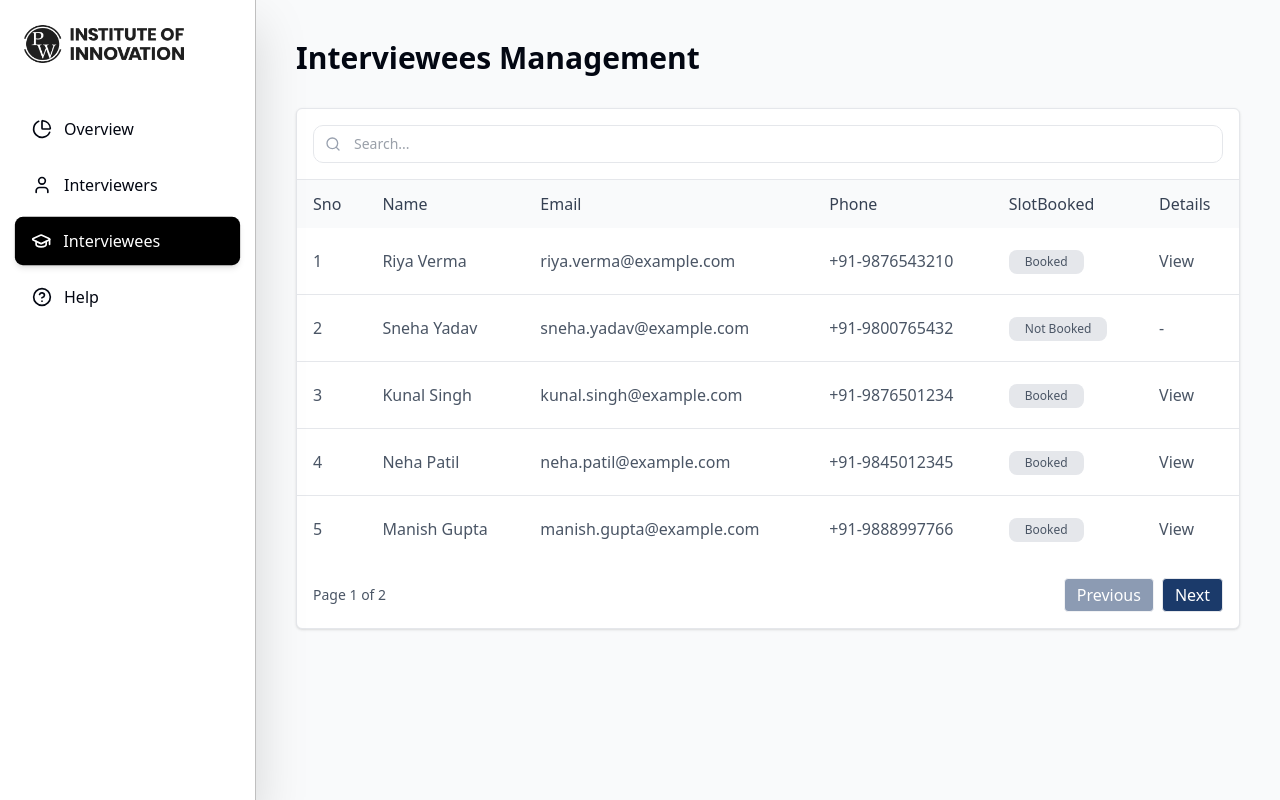
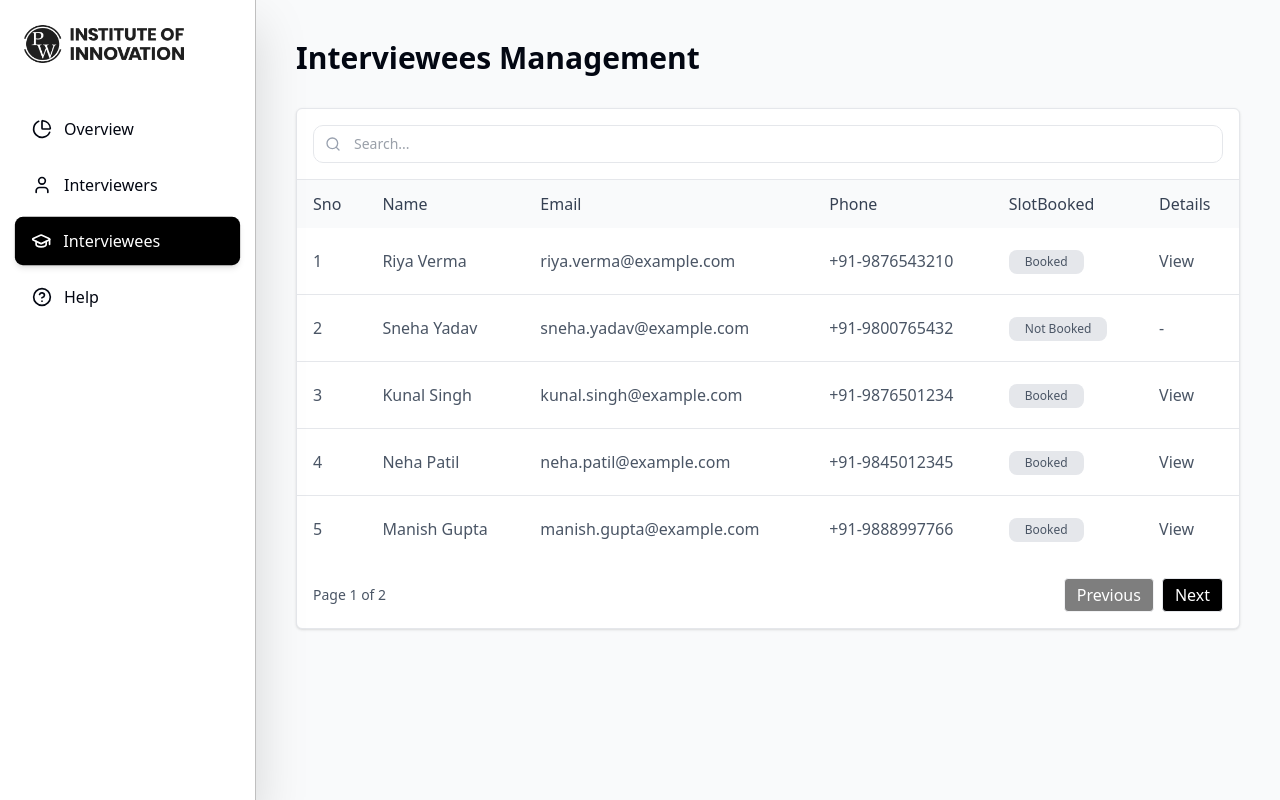
Before and after one commit to Ashutosh-pw-ioi/MeetingScheduler-frontend, a Next.js app: page /admin/interviewees in a window 1280 px wide. Built offline with nearby package versions, Linux system fonts and the light colour scheme.

Commit message:
Few UI and Lint Fixes

```diff
--- a/src/app/Table/SimpleTable.tsx
+++ b/src/app/Table/SimpleTable.tsx
@@ -151,7 +151,7 @@ const SimpleTable: React.FC<SimpleTableProps> = ({
             <button
               disabled={currentPage === 1}
               onClick={() => setCurrentPage((prev) => prev - 1)}
-              className="px-3 py-1 border rounded disabled:opacity-50 cursor-pointer bg-[#1B3A6A] text-white"
+              className="px-3 py-1 border rounded disabled:opacity-50 cursor-pointer bg-black text-white"
             >
               Previous
             </button>
@@ -160,7 +160,7 @@ const SimpleTable: React.FC<SimpleTableProps> = ({
                 currentPage === Math.ceil(filteredData.length / itemsPerPage)
               }
               onClick={() => setCurrentPage((prev) => prev + 1)}
-              className="px-3 py-1 border rounded disabled:opacity-50 cursor-pointer bg-[#1B3A6A] text-white"
+              className="px-3 py-1 border rounded disabled:opacity-50 cursor-pointer bg-black text-white"
             >
               Next
             </button>
--- a/src/app/interviewer/addslots/AddSlotsSection.tsx
+++ b/src/app/interviewer/addslots/AddSlotsSection.tsx
@@ -4,7 +4,7 @@ import { useState } from "react";
 import CalendarComponent from "@/app/interviewee/CalendarComponent";
 import EmptyList from "../EmptyList";
 import { slotsData } from "../constants/SlotsData";
-import { CirclePlus, Edit, Trash2 } from "lucide-react";
+import { CirclePlus, Trash2 } from "lucide-react";
 
 interface TimeSlot {
   id: string;
@@ -231,7 +231,7 @@ export default function AddSlotsSection() {
                                   No time slots added yet
                                   <br />
                                   <span className="text-xs">
-                                    Click "Add Slot" to create your first time
+                                    Click &quot;Add Slot&quot; to create your first time
                                     slot
                                   </span>
                                 </div>
--- a/src/app/interviewer/layout.tsx
+++ b/src/app/interviewer/layout.tsx
@@ -1,7 +1,7 @@
 "use client";
 
 import React, { useState, useEffect } from "react";
-import { usePathname, useRouter } from "next/navigation";
+import { usePathname } from "next/navigation";
 import { HelpCircle, Menu, X, ChartPie, CirclePlus, Video } from "lucide-react";
 import Image from "next/image";
 
```
